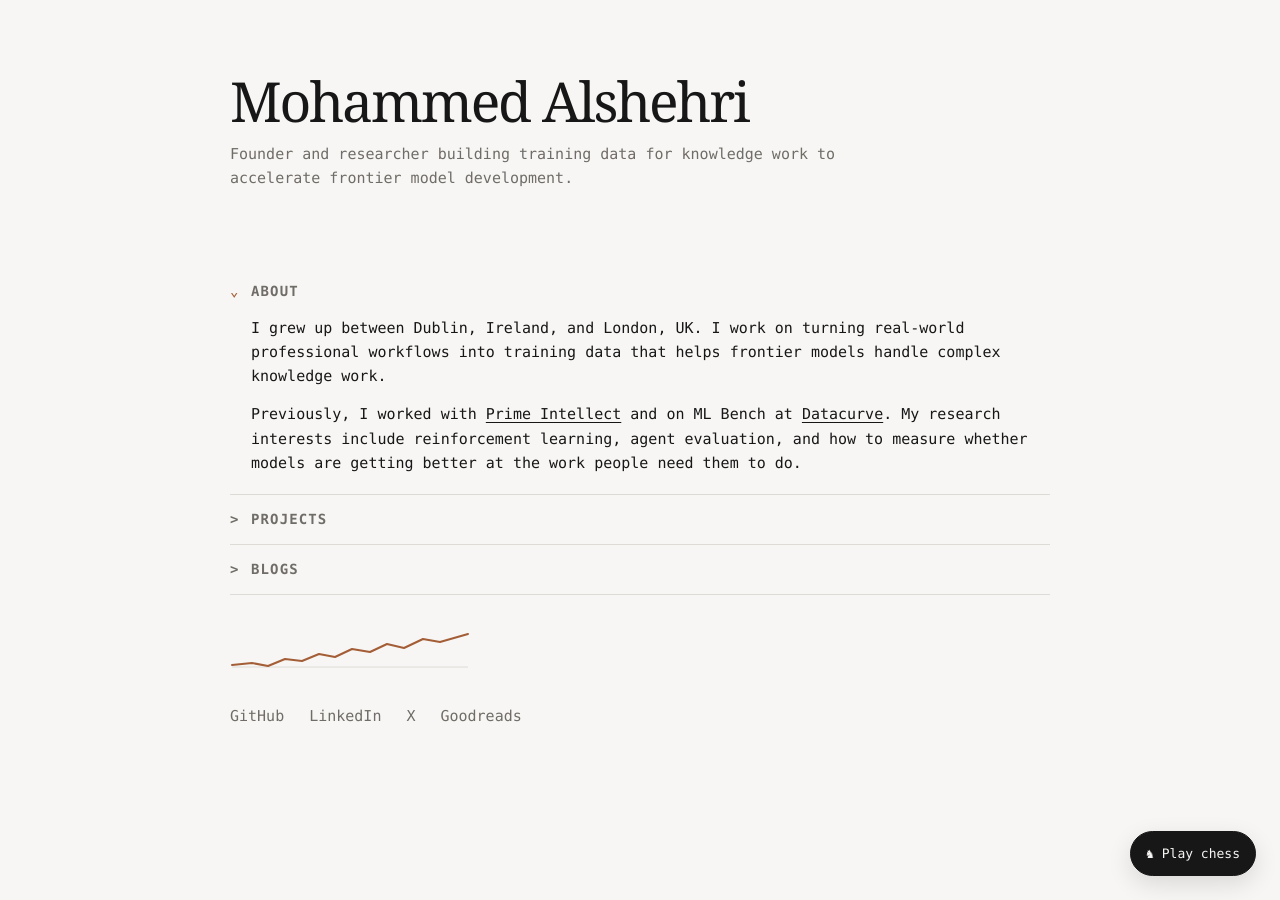
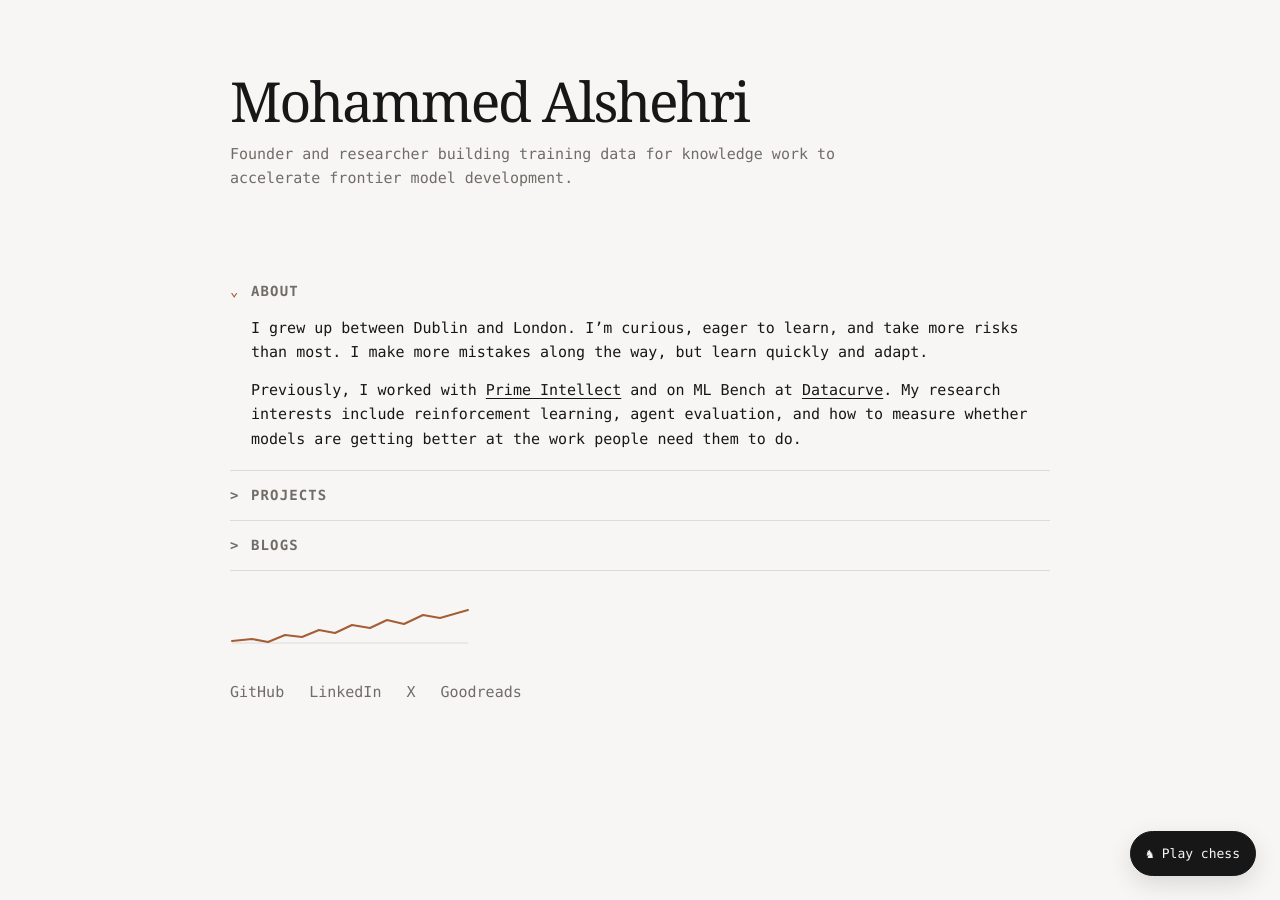
Before and after one commit to mohammed840/mohammed840.github.io, a Jekyll site: the page built from about.md, in a window 1280 px wide. Built offline with Jekyll 4.4.1, drawn with Linux system fonts in a browser that asks for light colours.

Commit message:
Make About paragraph more personal

```diff
--- a/about.md
+++ b/about.md
@@ -25,8 +25,8 @@ permalink: /about/
           <summary>About</summary>
           <div class="section-copy">
             <p>
-              I grew up between Dublin, Ireland, and London, UK. I work on turning real-world professional workflows into
-              training data that helps frontier models handle complex knowledge work.
+              I grew up between Dublin and London. I’m curious, eager to learn, and take more risks than most.
+              I make more mistakes along the way, but learn quickly and adapt.
             </p>
             <p>
               Previously, I worked with <a href="https://www.primeintellect.ai/" target="_blank" rel="noreferrer">Prime Intellect</a>
```
